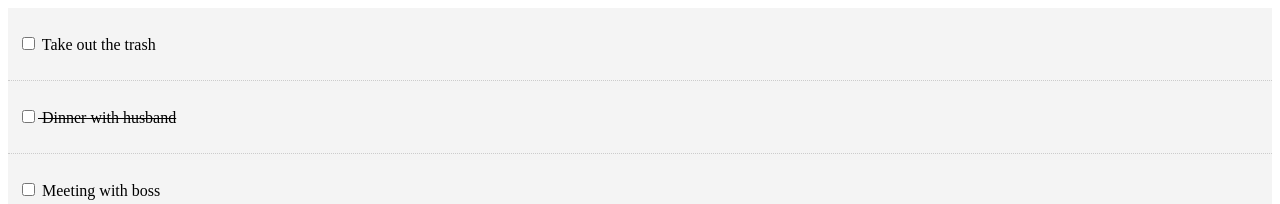
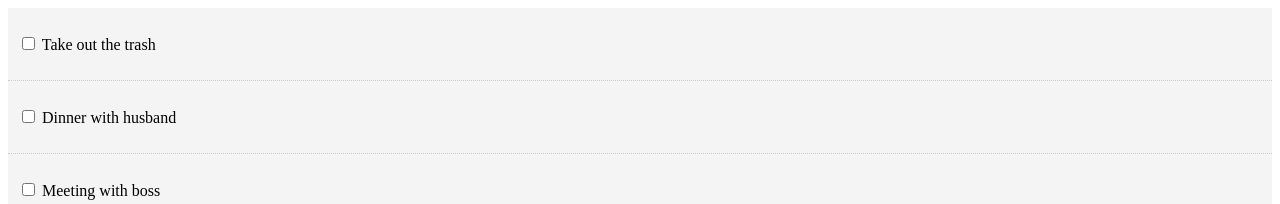
Before and after one commit to arielstitt/react-td, a React (Create React App) app: page / in a window 1280 px wide. Shown: the top 204 px of the page. Built offline with nearby package versions, Linux system fonts and the light colour scheme.

Commit message:
toggle complete

```diff
--- a/src/App.js
+++ b/src/App.js
@@ -12,7 +12,7 @@
       {
         id: 2,
         title: "Dinner with husband",
-        completed: true
+        completed: false
       },
       {
         id: 3,
@@ -22,8 +22,15 @@
     ]
   }
 
-  markComplete = () =>{
-
+  markComplete = (id) =>{
+    this.setState({
+      todos: this.state.todos.map(todo => {
+        if(todo.id == id){
+          todo.completed = !todo.completed
+        }
+        return todo;
+      })
+    })
   }
 
   render() {
--- a/src/components/Todoitem.js
+++ b/src/components/Todoitem.js
@@ -14,12 +14,15 @@
         }
     }
     render() {
-        const { } = this.props.todo;
+        const { id, title } = this.props.todo;
         return (
             <div style={this.getStyle()}>
                 <p>
-                    <input type="checkbox" onChange={this.props.markComplete.bind(this, this.props.todo.id)} /> {''}
-                    {this.props.todo.title}
+                    <input
+                        type="checkbox"
+                        onChange={this.props.markComplete.bind(this, id)}
+                    /> {''}
+                    { title }
                 </p>
             </div>
         );
```
